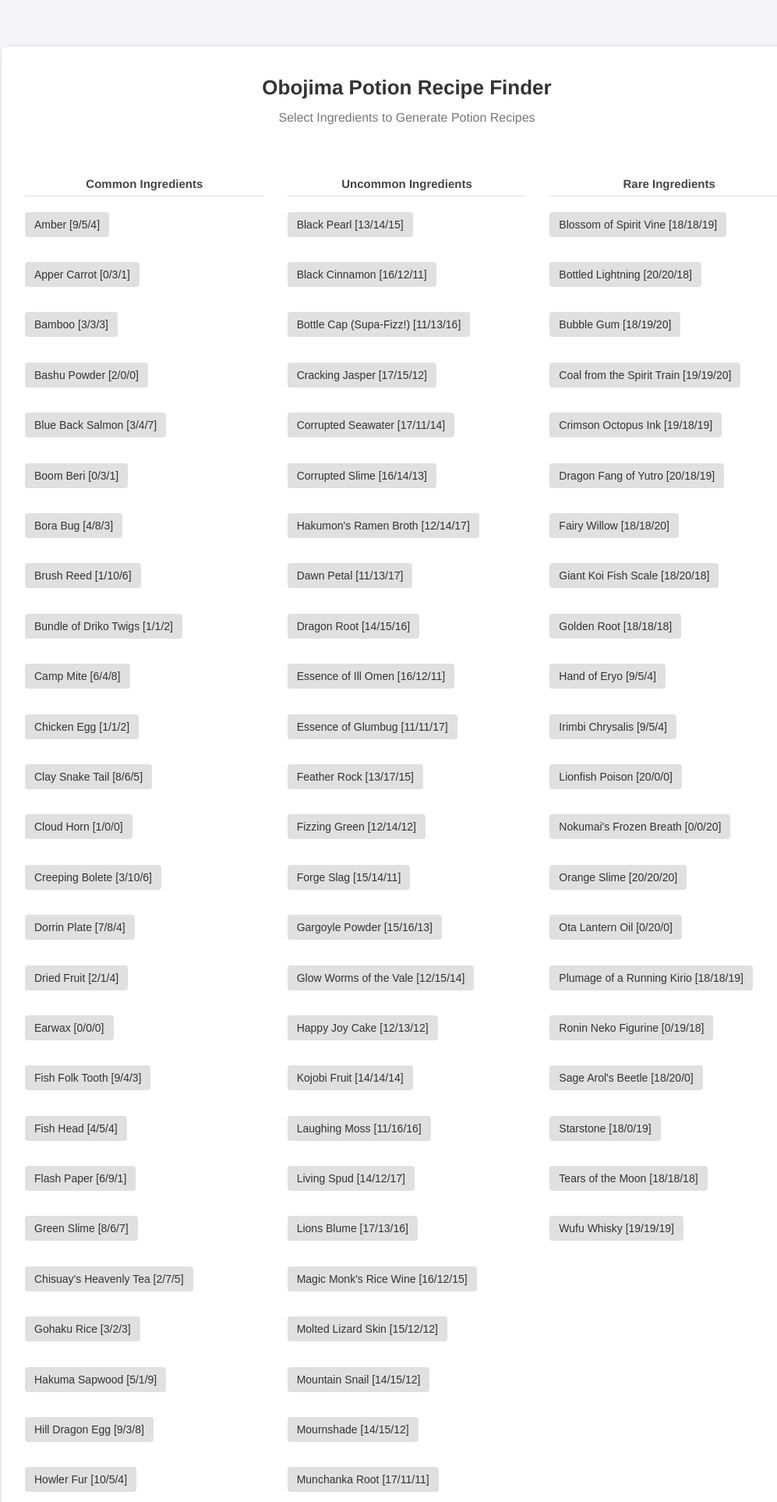
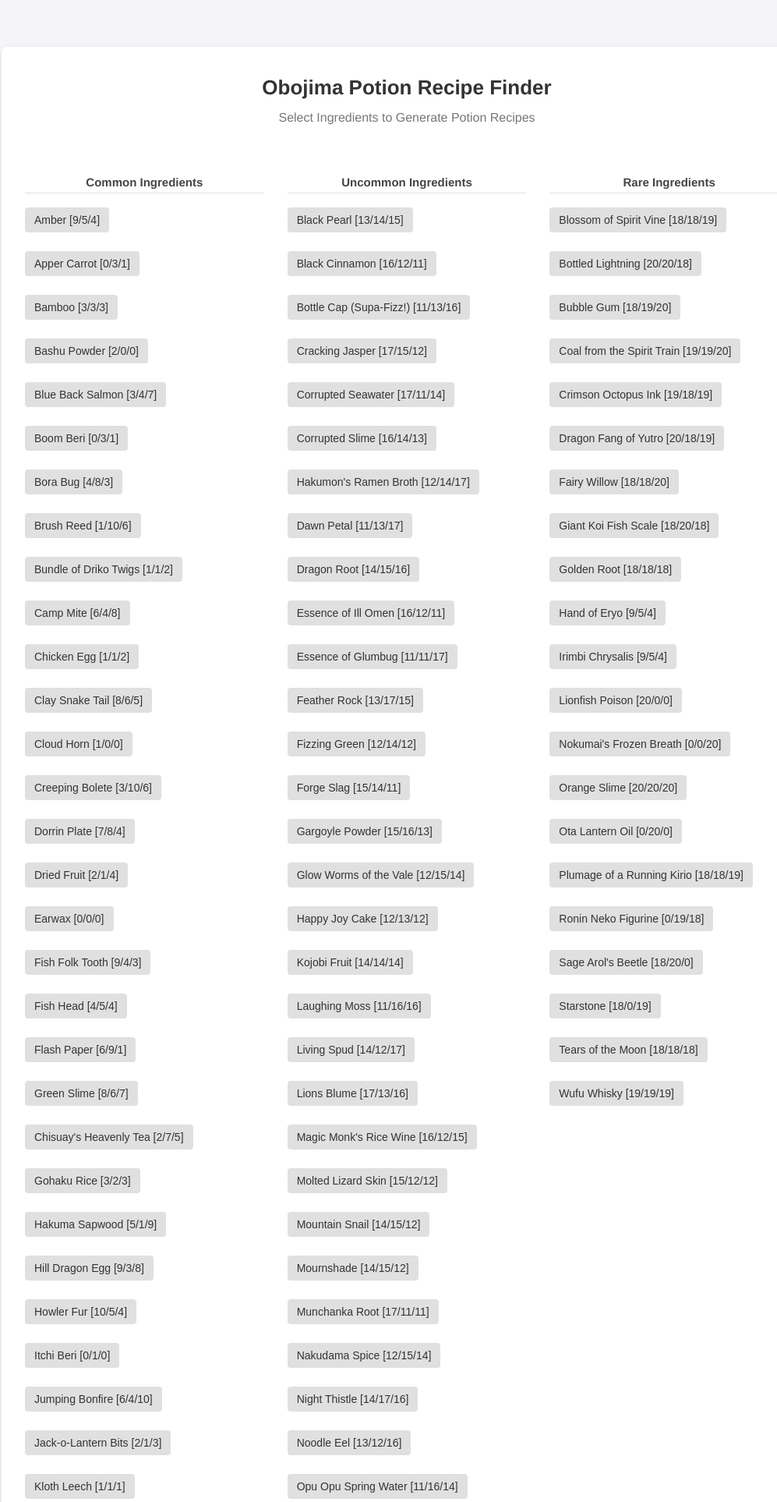
Before and after one commit to billhanscom/Obojima, a Flask app: page / in a window 1280 px wide. Shown: the top 1926 px of the page at 78% size, without its empty margins (118-1115 px from the left). Run offline with Flask 3, Linux system fonts and the light colour scheme; data comes from the database, SQL or seed files in the repository.

Commit message:
Add files via upload

```diff
--- a/static/style.css
+++ b/static/style.css
@@ -56,7 +56,6 @@ h3 {
 .column {
     width: 32%;
     padding: 10px;
-    line-height: 1.4; /* Reduced line spacing within each column */
 }
 
 .ingredient-button {
@@ -66,7 +65,7 @@ h3 {
     border-radius: 4px;
     padding: 8px 12px;
     font-size: 14px;
-    margin: 5px 0;
+    margin: 3px 0; /* Reduced margin to achieve 60% reduction in spacing */
     cursor: pointer;
     transition: background-color 0.2s ease;
 }
```
